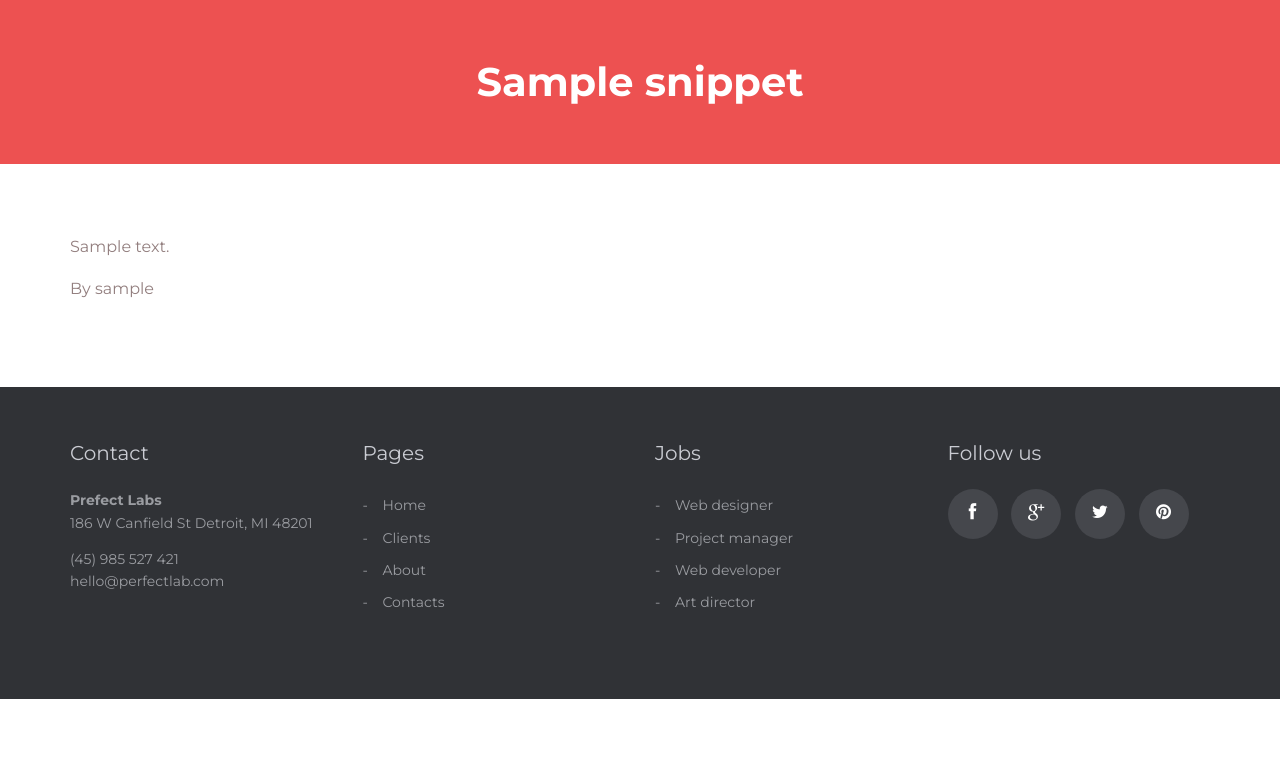
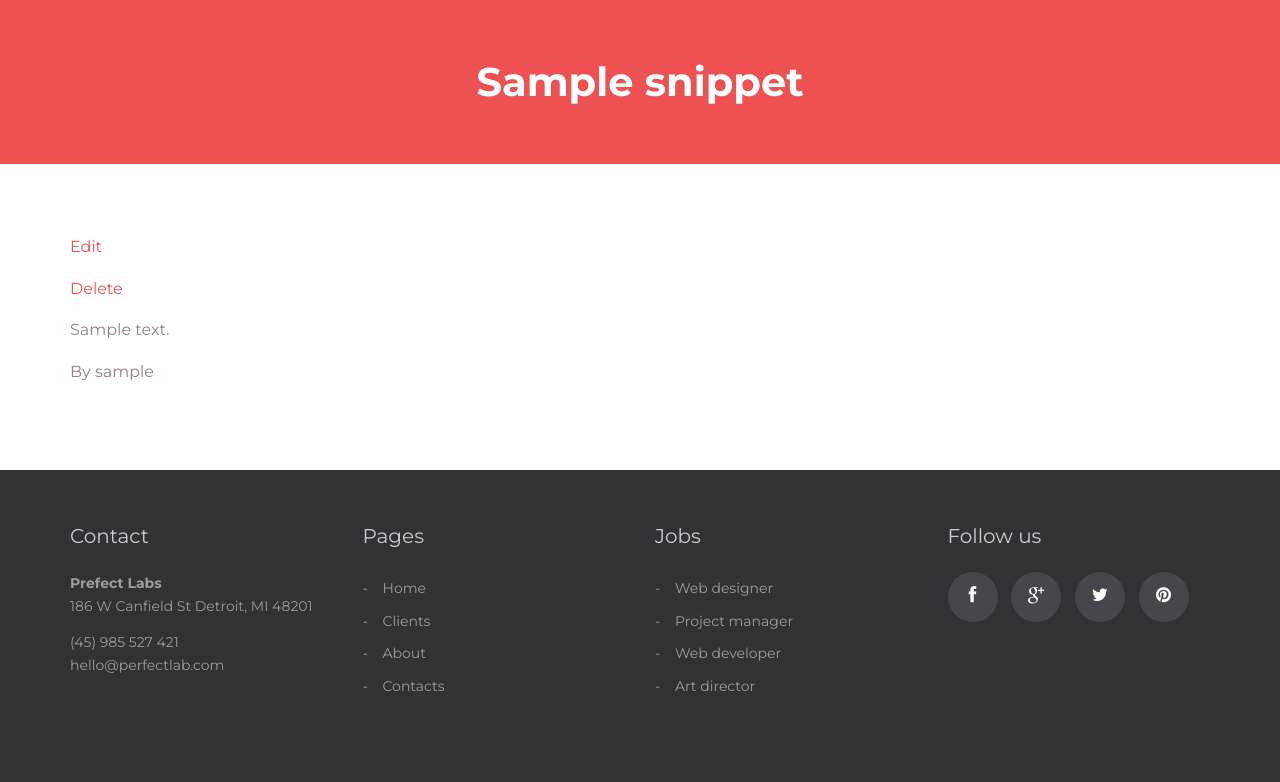
Before and after one commit to zavanton123/coderators, a Django app: page /snippets/1 in a window 1280 px wide. Shown: the part 87-869 px from the top of the page. Before the commit the page ends 786 px from the top, so only its background shows below. Run offline with Django 3.2, Linux system fonts and the light colour scheme; tables that the repository leaves empty hold one stand-in row (values such as "Sample post"); some libraries are stand-ins or nearby versions.

Commit message:
snippet can be deleted

```diff
--- a/snippet/models.py
+++ b/snippet/models.py
@@ -29,3 +29,6 @@ class Snippet(models.Model):
 
     def get_absolute_url(self):
         return reverse('snippet:show_snippet_by_id', kwargs={'pk': self.pk})
+
+    def get_delete_url(self):
+        return reverse('snippet:delete_snippet', kwargs={'pk': self.pk})
--- a/snippet/templates/snippet/snippet.html
+++ b/snippet/templates/snippet/snippet.html
@@ -11,6 +11,9 @@
     <div class="fullwidth-block">
         <div class="container">
 
+            <p><a href="">Edit</a></p>
+            <p><a href="{{ snippet.get_delete_url }}">Delete</a></p>
+
             <p>{{ snippet.content }}</p>
             <p>By {{ snippet.author.username }}</p>
         </div>
--- a/snippet/urls.py
+++ b/snippet/urls.py
@@ -1,7 +1,7 @@
 from django.urls import path
 
 from snippet.views import HomeView, SnippetView, IndexView, AboutView, ClientView, ContactsView, LoginView, \
-    RegisterView, LogoutView, ProfileView, AddSnippet
+    RegisterView, LogoutView, ProfileView, AddSnippet, DeleteSnippet
 
 app_name = 'snippet'
 
@@ -9,6 +9,7 @@ urlpatterns = [
     path('', HomeView.as_view(), name='home'),
     path('snippets/<int:pk>', SnippetView.as_view(), name='show_snippet_by_id'),
     path('snippets/add', AddSnippet.as_view(), name='add_snippet'),
+    path('snippets/delete/<int:pk>', DeleteSnippet.as_view(), name='delete_snippet'),
     path('index', IndexView.as_view(), name='index'),
     path('about', AboutView.as_view(), name='about'),
     path('clients', ClientView.as_view(), name='clients'),
--- a/snippet/views.py
+++ b/snippet/views.py
@@ -1,4 +1,5 @@
-from django.views.generic import DetailView, ListView, TemplateView, CreateView
+from django.urls import reverse_lazy
+from django.views.generic import DetailView, ListView, TemplateView, CreateView, DeleteView
 
 from snippet.forms import SnippetForm
 from snippet.models import Snippet
@@ -47,6 +48,12 @@ class AddSnippet(CreateView):
         return super().form_valid(form)
 
 
+class DeleteSnippet(DeleteView):
+    model = Snippet
+    template_name = 'snippet/delete_snippet.html'
+    success_url = reverse_lazy('snippet:home')
+
+
 class HomeView(ListView):
     ordering = ['-published_at']
     context_object_name = 'snippets'
```
Also changed, not shown: snippet/templates/snippet/delete_snippet.html (added, +27 -0 lines).
